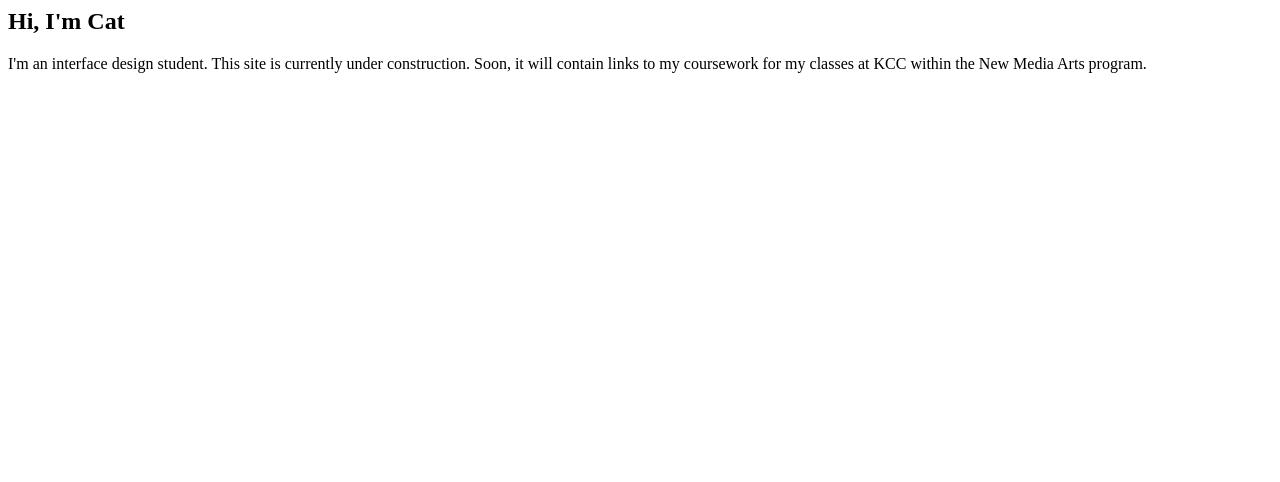
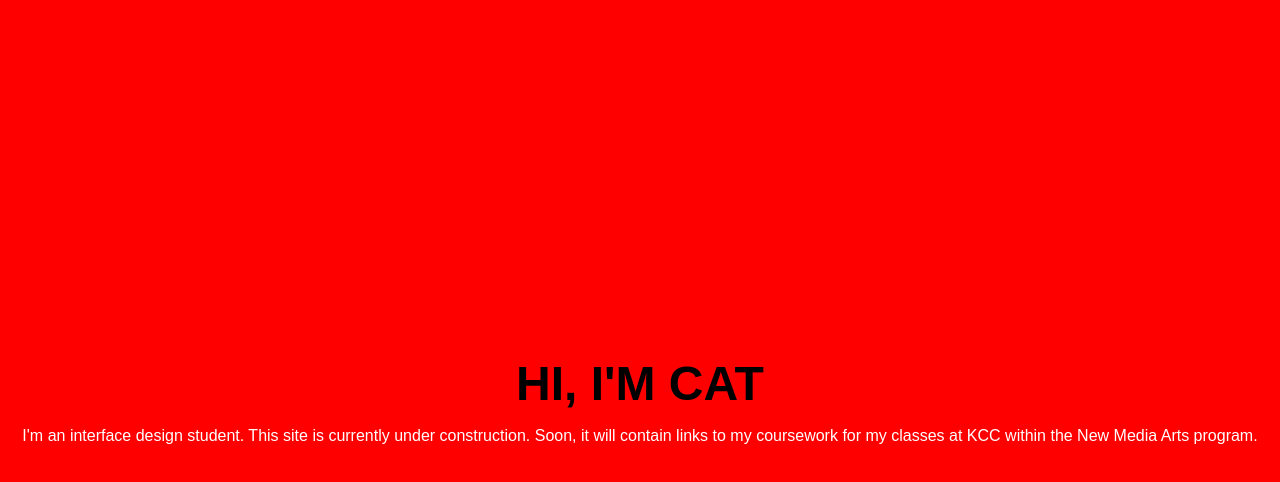
Before and after one commit to catriveros/studentsite, a plain HTML site: page index.html in a window 1280 px wide. Drawn offline with Linux system fonts and the light colour scheme.

Commit message:
added inline css

```diff
--- a/index.html
+++ b/index.html
@@ -2,11 +2,34 @@
 
 <head>
     <title>Cat's Student Site</title>
+
+<style >
+    body {
+              background: red;
+              font-family: sans-serif;
+              text-align: center;
+              display: grid;
+              align-content: center;
+              min-height: 100vh;
+          }
+
+          h1 {
+              font-size: 48px;
+              text-transform: uppercase;
+              margin: 0;
+          }
+
+          p {
+              color: white;
+          }
+     </style>
+</style>
+
 </head>
 
 <body>
 
-    <h2>Hi, I'm Cat</h2>
+    <h1>Hi, I'm Cat</h1>
 
     <p>I'm an interface design student. This site is currently under construction. Soon, it will contain links to my coursework for my classes at KCC within the New Media Arts program. </p>
 
```
